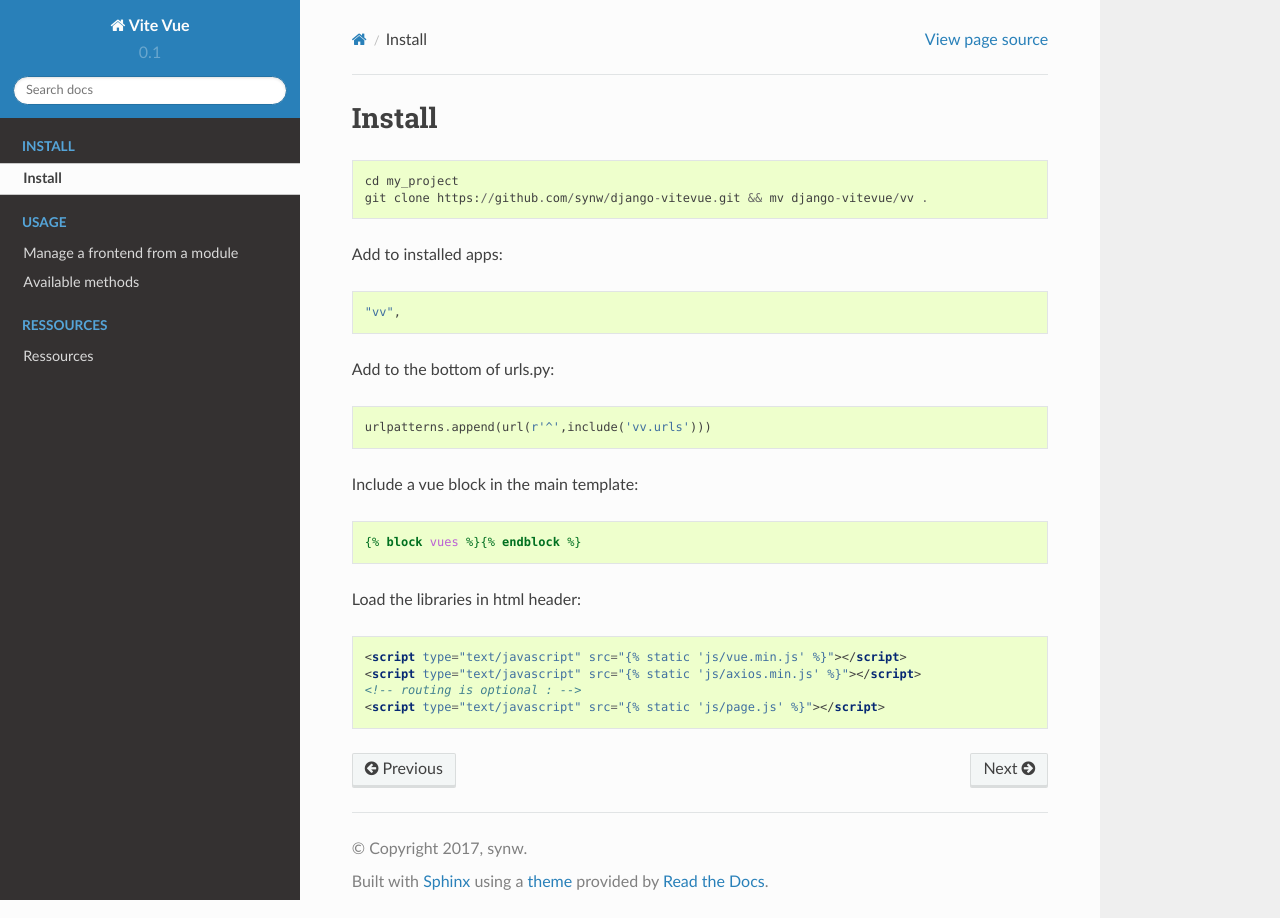
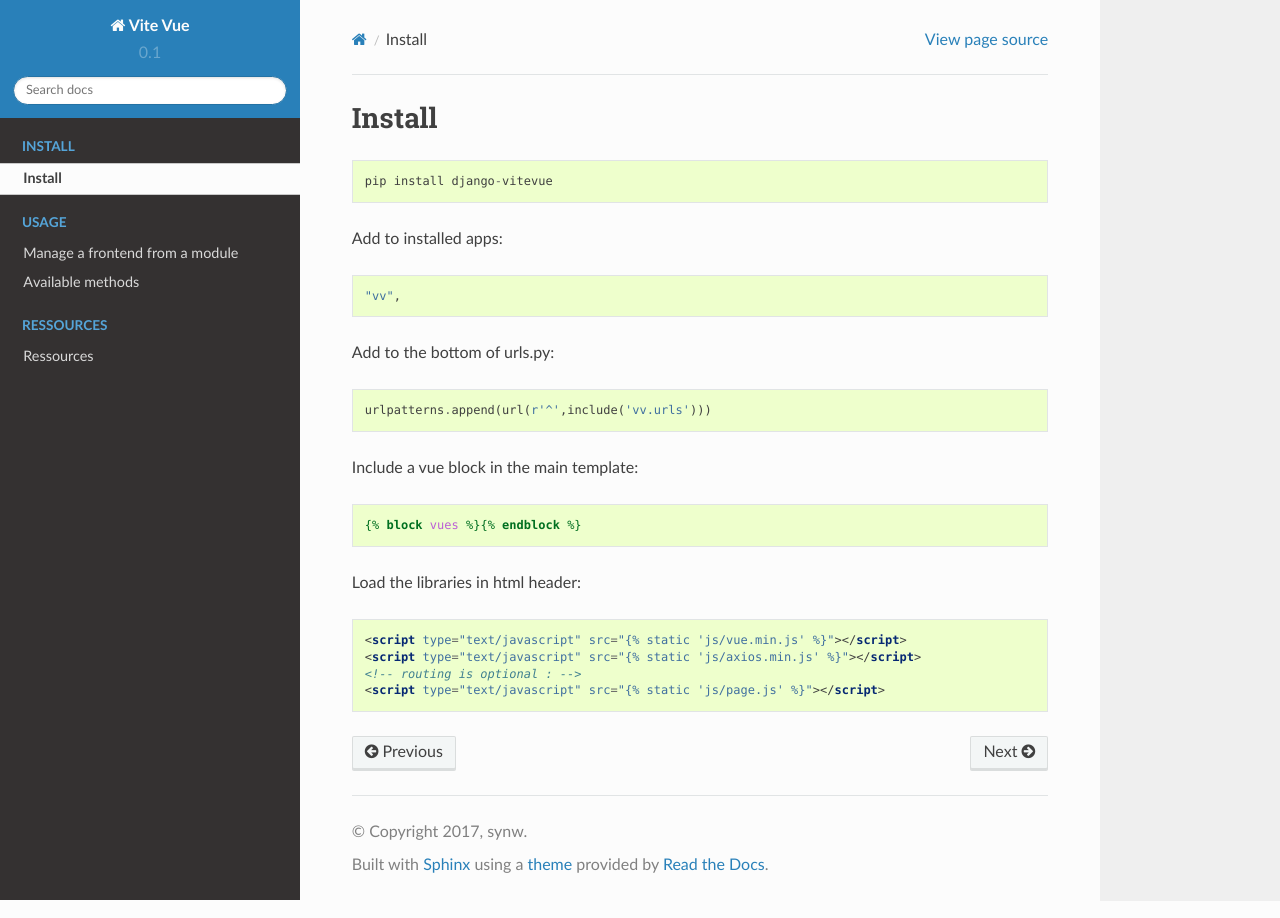
Before and after one commit to synw/django-vitevue, a Sphinx documentation site: the page built from docs/install/install.rst, in a window 1280 px wide. Built offline with Sphinx 7.4.7 and the Read the Docs theme 2.0.0, drawn with Linux system fonts in a browser that asks for light colours.

Commit message:
Update doc and manifest

```diff
--- a/docs/install/install.rst
+++ b/docs/install/install.rst
@@ -5,8 +5,7 @@ Install
 
 ::
 
-   cd my_project
-   git clone https://github.com/synw/django-vitevue.git && mv django-vitevue/vv .
+   pip install django-vitevue
 
 Add to installed apps:
 
```
Also changed, not shown: 1 other file.
